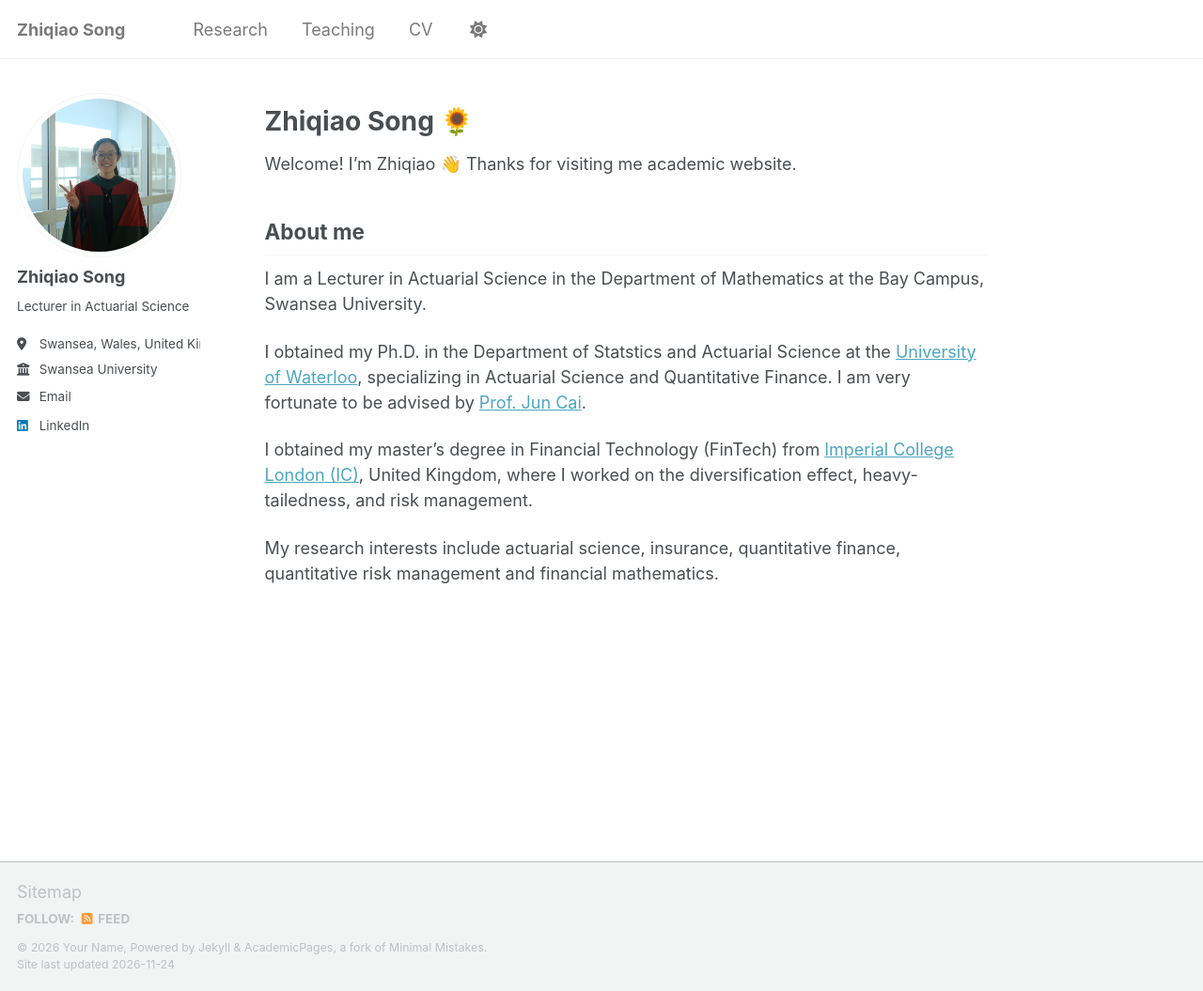
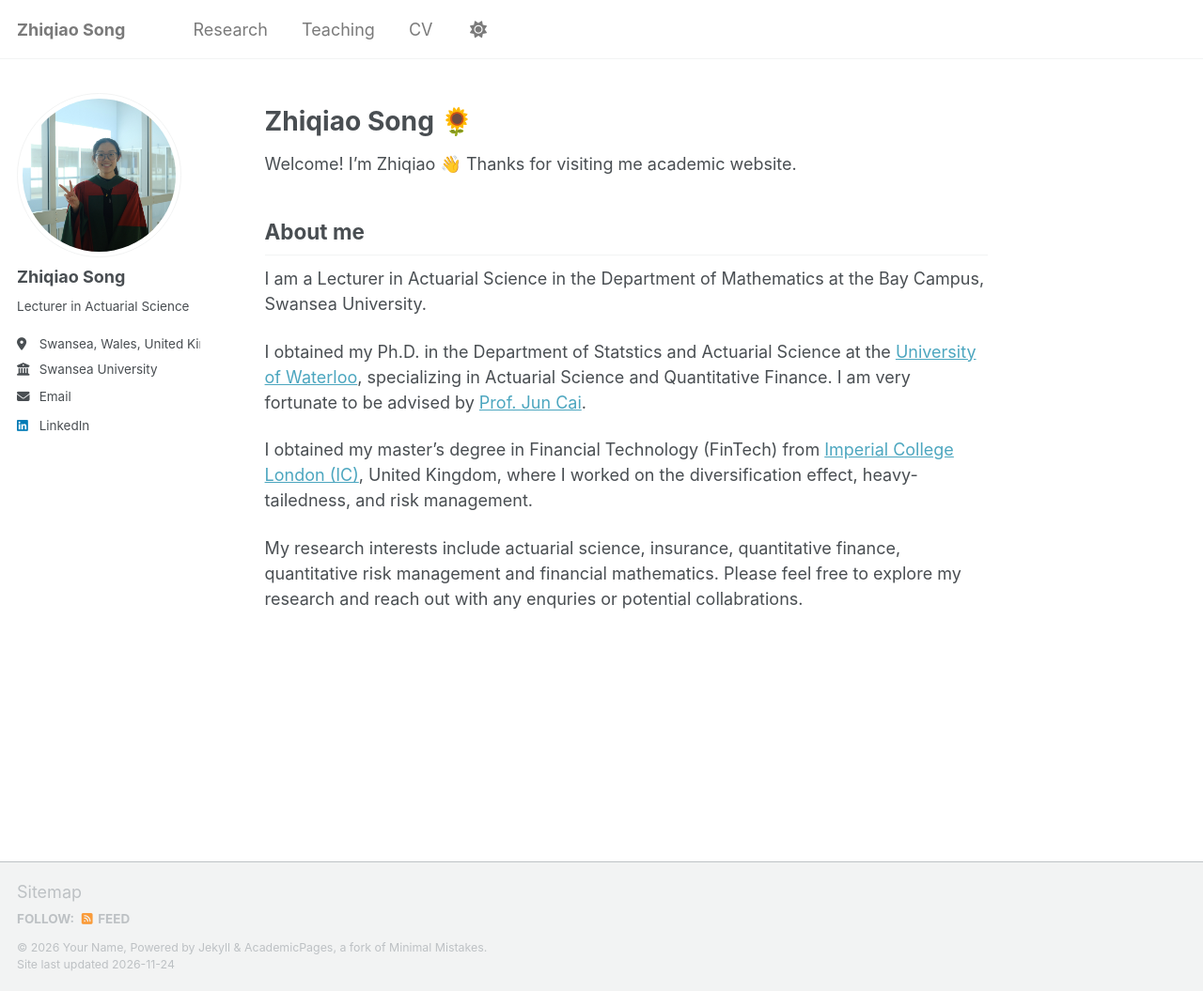
Before and after one commit to ZhiqiaoSong/zhiqiaosong.github.io, a Jekyll site: the page built from _pages/about.md, in a window 1280 px wide and 1055 px high. Shown: the whole window at 94% size. Built offline with Jekyll 4.4.1, drawn with Linux system fonts in a browser that asks for light colours; a script that is not in the unit is left out.

Commit message:
Update about.md

```diff
--- a/_pages/about.md
+++ b/_pages/about.md
@@ -24,3 +24,4 @@ I obtained my master's degree in Financial Technology (FinTech) from [Imperial C
 <!--I obtained a double Bachelor's degree in Actuarial Science and Actuarial Mathematics through a joint program offered by [Xi'anJiaotong-Liverpool University (XJTLU)](https://www.xjtlu.edu.cn/en), China, and the [University of Liverpool](https://www.liverpool.ac.uk/), United Kingdom.-->
 
 My research interests include actuarial science, insurance, quantitative finance, quantitative risk management and financial mathematics.
+Please feel free to explore my research and reach out with any enquries or potential collabrations.
```
